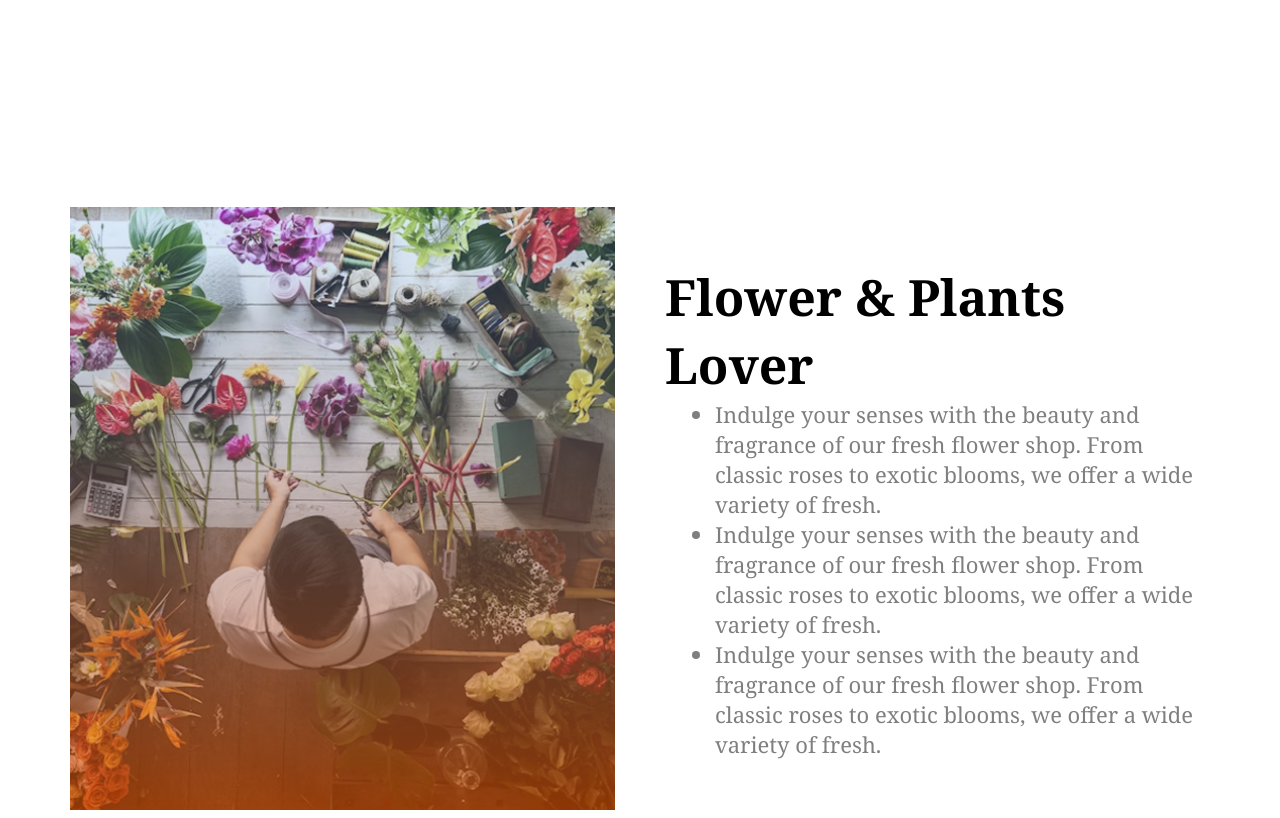
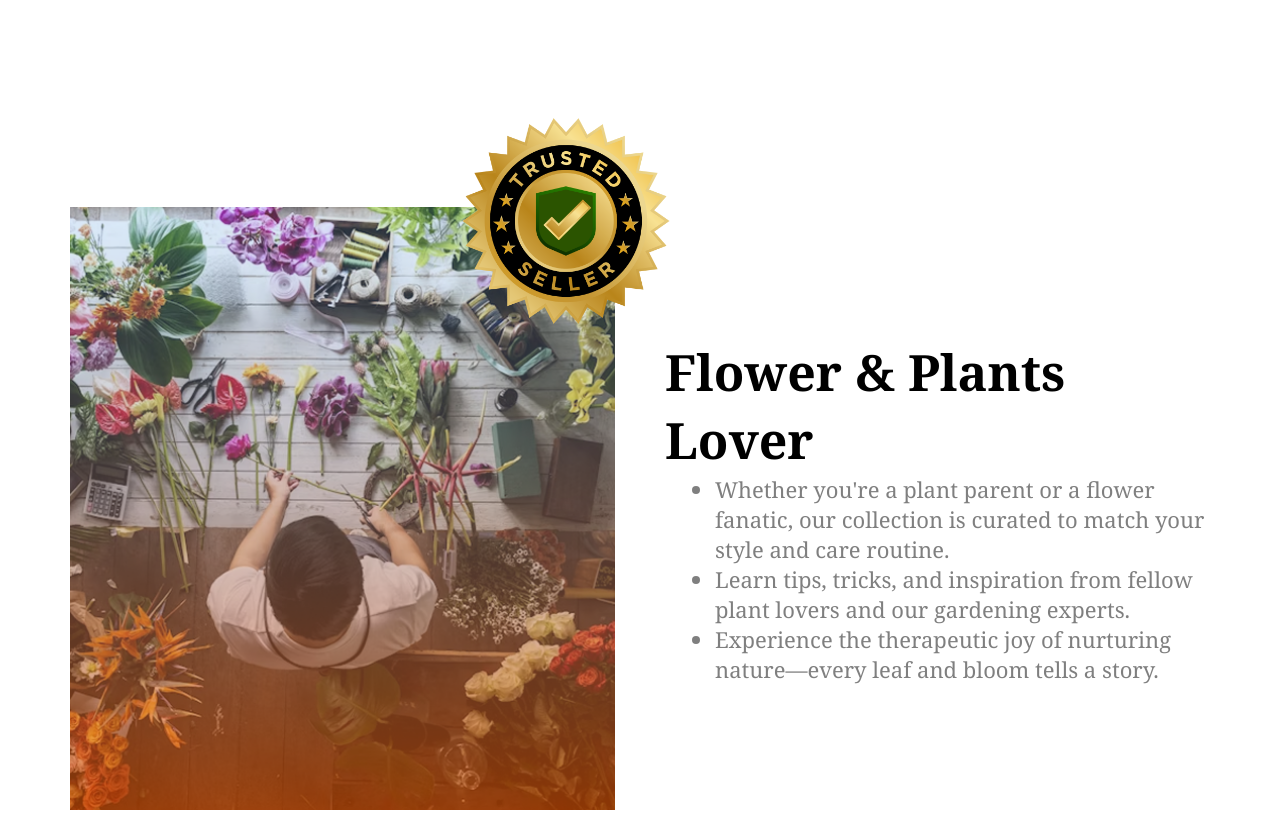
Before and after one commit to kawsar-ahmmed9990/assignment-02, a plain HTML site: page index.html in a window 1280 px wide. Shown: the part 1775-2593 px from the top of the page. Drawn offline with Linux system fonts and the light colour scheme.

Commit message:
add trusted plant lover badge and add relevant content

```diff
--- a/index.html
+++ b/index.html
@@ -64,9 +64,8 @@
             ALWAYS <span class="color-part">FRESH<br />FLOWERS</span>
           </h1>
           <p class="banner-description color-secondary">
-            Indulge your senses with the beauty and fragrance of our fresh
-            flower shop. From classic roses to exotic blooms, we offer a wide
-            variety of fresh flowers that are perfect for any occasion.
+            Discover the perfect bouquet for every moment. Fresh, vibrant, and
+            beautifully arranged flowers that bring joy to your day.
           </p>
         </div>
         <!-- banner right part -->
@@ -86,9 +85,8 @@
           <span class="color-part">Our</span> Plants
         </h1>
         <p class="our-plants-description color-secondary">
-          Indulge your senses with the beauty and fragrance of our fresh flower
-          shop. From classic roses to exotic blooms, we offer a wide variety of
-          fresh.
+          Explore our wide variety of houseplants and flowering beauties that
+          add a refreshing touch to any space, indoors or outdoors.
         </p>
         <!-- our plants cards -->
         <div class="our-plants-container">
@@ -179,11 +177,16 @@
       <section class="plants-lover-container max-width">
         <!-- left part -->
         <div class="plants-lover-left-part">
-          <img
-            src="./styles/assets/flower-store.png"
-            alt="flower store image"
-            class="flower-store-image"
-          />
+          <div class="parent-image">
+            <img
+              src="./styles/assets/flower-store.png"
+              alt="flower store image"
+              class="flower-store-image"
+            />
+          </div>
+          <div class="badge-logo">
+            <img src="./styles/assets/trusted-badge.png" alt="" />
+          </div>
         </div>
         <!-- right part -->
         <div class="plants-lover-right-part">
@@ -192,19 +195,16 @@
           </h1>
           <ul class="flower-lover-description color-secondary">
             <li>
-              Indulge your senses with the beauty and fragrance of our fresh
-              flower shop. From classic roses to exotic blooms, we offer a wide
-              variety of fresh.
+              Whether you're a plant parent or a flower fanatic, our collection
+              is curated to match your style and care routine.
             </li>
             <li>
-              Indulge your senses with the beauty and fragrance of our fresh
-              flower shop. From classic roses to exotic blooms, we offer a wide
-              variety of fresh.
+              Learn tips, tricks, and inspiration from fellow plant lovers and
+              our gardening experts.
             </li>
             <li>
-              Indulge your senses with the beauty and fragrance of our fresh
-              flower shop. From classic roses to exotic blooms, we offer a wide
-              variety of fresh.
+              Experience the therapeutic joy of nurturing nature—every leaf and
+              bloom tells a story.
             </li>
           </ul>
         </div>
@@ -216,9 +216,8 @@
           <span class="color-part">Latest</span> Deals
         </h1>
         <p class="latest-deal-description color-secondary">
-          Indulge your senses with the beauty and fragrance of our fresh flower
-          shop. From classic roses to exotic blooms, we offer a wide variety of
-          fresh.
+          Don’t miss out on our exclusive deals. Grab your favorite plants and
+          flowers at irresistible discounts—while stocks last!
         </p>
         <div class="shop-now">
           <div class="shop-now-left">
@@ -249,6 +248,7 @@
             id=""
             placeholder="Write email"
           />
+          <!-- Enter your email to get exclusive offers & tips -->
           <button class="btn-primary">Subscribe</button>
         </div>
       </section>
@@ -257,8 +257,9 @@
       <div class="part-one">
         <img src="./styles/assets/logo.png" alt="" />
         <p class="color-secondary one-description">
-          Indulge your senses with the<br />beauty and fragrance of our fresh<br />flower
-          shop.
+          From bouquets to potted plants<br />we bring beauty and freshness to
+          your<br />
+          doorstep. Experience nature <br />like never before.
         </p>
       </div>
       <div class="part-two">
--- a/styles/style.css
+++ b/styles/style.css
@@ -133,16 +133,27 @@
   align-items: center;
   gap: 50px;
   margin-bottom: 130px;
+  position: relative;
 }
 .plants-lover-left-part {
   flex: 1;
 }
-.plants-lover-right-part {
-  flex: 1;
+.badge-logo {
+  position: absolute;
+  top: -130px;
+  right: 500px;
 }
 .flower-store-image {
   width: 100%;
 }
+.badge-logo img {
+  max-width: 288px;
+  width: 100%;
+}
+.plants-lover-right-part {
+  flex: 1;
+}
+
 .flower-lover-title {
   font-weight: 700;
   font-size: 3.125rem;
```
